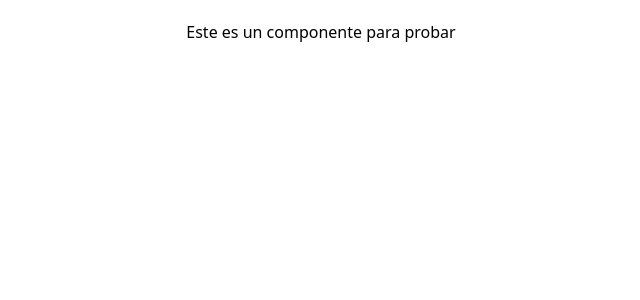
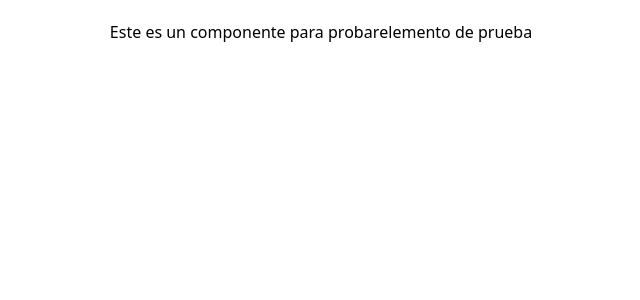
Before and after one commit to CristopherAreche/crm-front, a React (Create React App) app: page / in a window 1280 px wide. Shown: the top 300 px of the page, without its empty margins (319-959 px from the left). Built offline with nearby package versions, Linux system fonts and the light colour scheme.

Commit message:
elemento de prueba en Ejemplo.jsx

```diff
--- a/src/components/Ejemplo.jsx
+++ b/src/components/Ejemplo.jsx
@@ -4,6 +4,7 @@ const Ejemplo = () => {
   return (
     <div className=" flex justify-center items-center  py-5">
       Este es un componente para probar
+      <h6>elemento de prueba</h6>
     </div>
   );
 };
```
